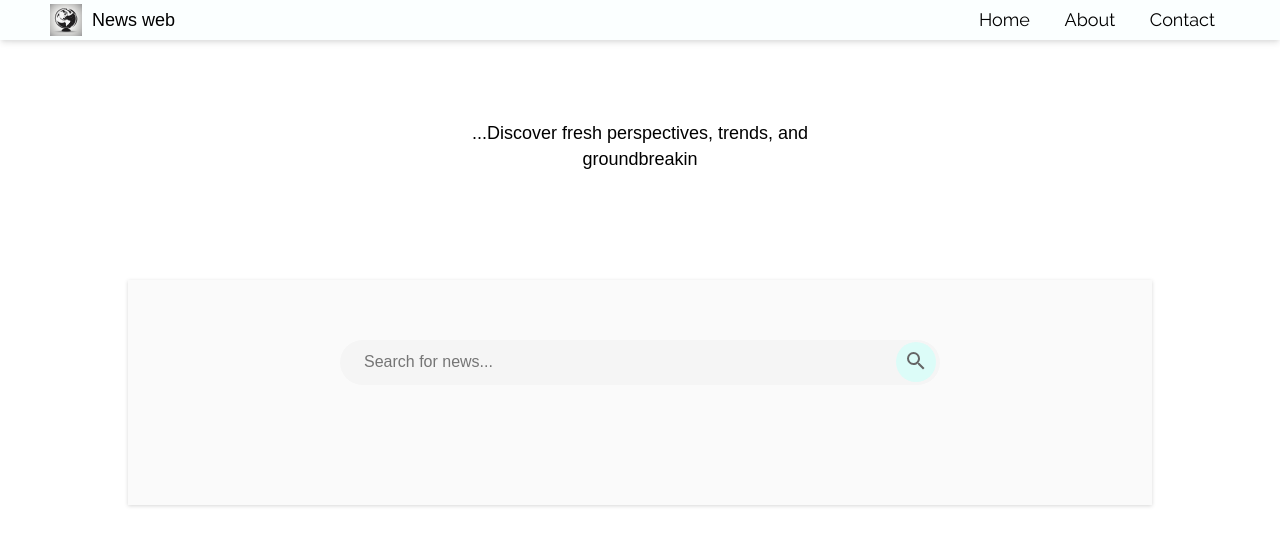
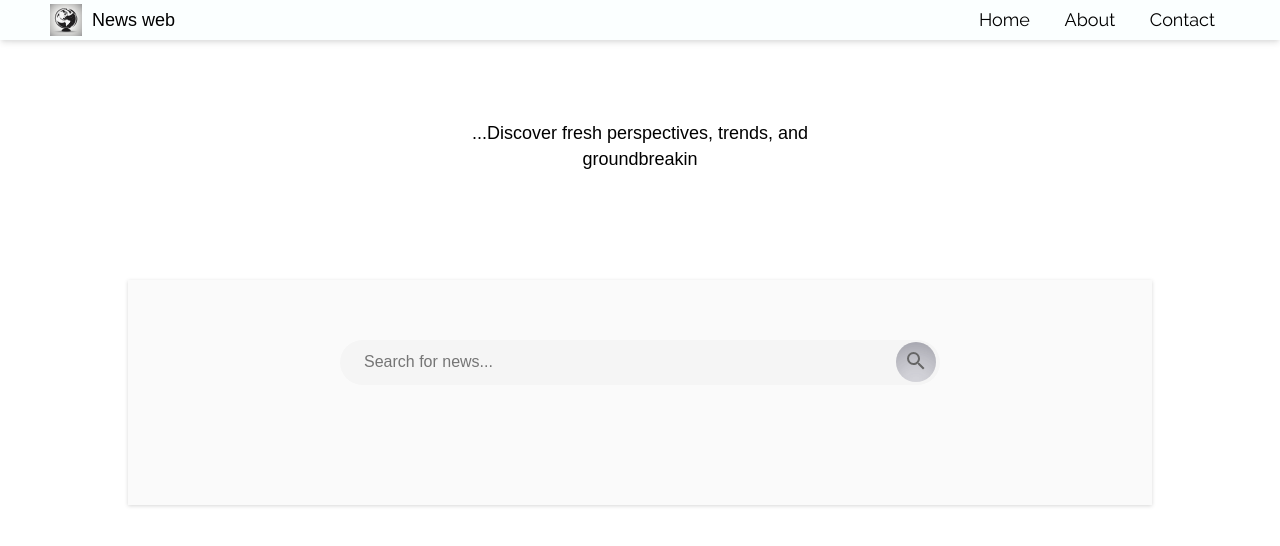
Before and after one commit to tkpp26/NewsWeb, a plain HTML site: page index.html in a window 1280 px wide. In both pictures the pointer is over the button 916 px from the left and 362 px from the top of the page. Drawn offline with Linux system fonts and the light colour scheme; no server answers.

Commit message:
changed styling

```diff
--- a/style.css
+++ b/style.css
@@ -203,7 +203,8 @@ nav a:hover:after {
 
 #search-button:hover {
   cursor: pointer;
-  background-color: rgb(220, 252, 248);
+  box-shadow: rgba(50, 50, 93, 0.25) 0px 30px 60px -12px inset,
+    rgba(0, 0, 0, 0.3) 0px 18px 36px -18px inset;
 }
 #search-button:hover svg {
   color: #ddd; /* Change the fill color to #ddd on hover */
```
